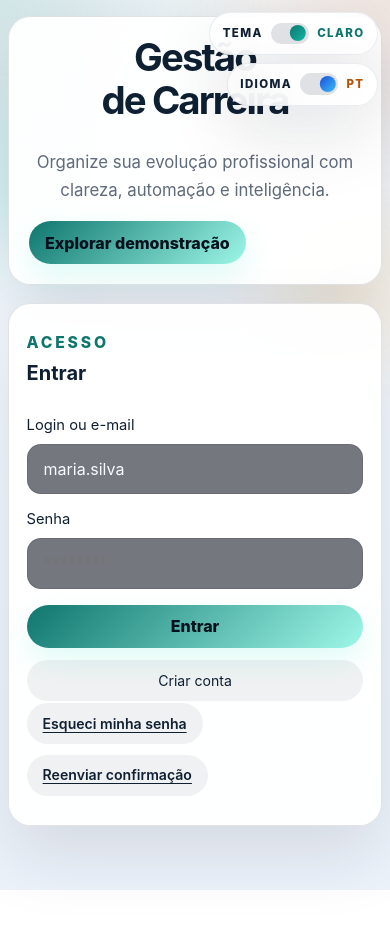
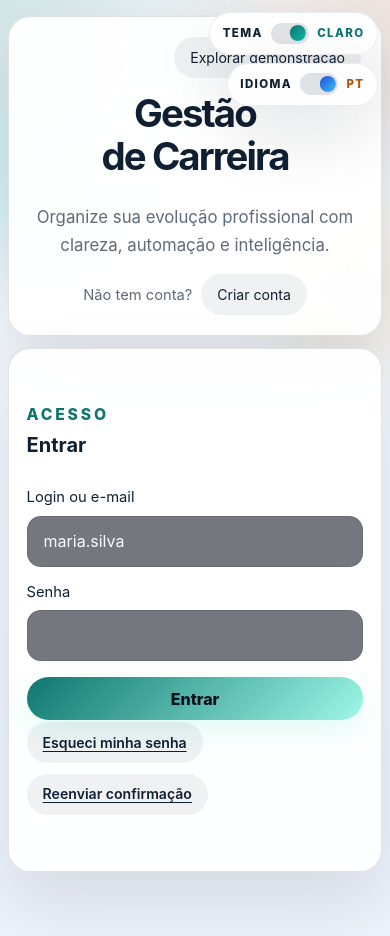
Before and after one commit to nathaliareiss/Gestaodecarreira, a Next.js app in the folder frontend/: page / in a window 390 px wide. Shown: the top 936 px of the page. Before the commit the page ends 890 px from the top, so only its background shows below. Built offline with nearby package versions, Linux system fonts and the light colour scheme; no server answers.

Commit message:
feat: adicionar funcionalidade de cadastro na seção de autenticação e melhorar a responsividade

```diff
--- a/frontend/app/globals.css
+++ b/frontend/app/globals.css
@@ -258,7 +258,7 @@ html[data-theme="light"] .note-card {
 
 .hero--auth {
   grid-template-columns: minmax(0, 1fr) minmax(0, 1fr);
-  gap: 1.5rem;
+  gap: 0.65rem;
   align-items: stretch;
 }
 
@@ -268,19 +268,30 @@ html[data-theme="light"] .note-card {
 
 .hero-copy--auth {
   min-height: clamp(28rem, 62svh, 34rem);
-  padding: 1.75rem 1.9rem;
-  justify-content: center;
-  align-items: center;
+  padding: 1.55rem 1.7rem;
+  justify-content: stretch;
+  align-items: stretch;
   text-align: center;
-  gap: 1rem;
+  gap: 0.9rem;
+}
+
+.auth-hero-topbar {
+  display: flex;
+  justify-content: flex-end;
+  align-items: flex-start;
+}
+
+.auth-hero-demo {
+  width: fit-content;
 }
 
 .auth-hero-stack {
   display: grid;
-  gap: 0.7rem;
+  gap: 0.65rem;
   align-content: center;
   justify-items: center;
   max-width: 29rem;
+  margin-inline: auto;
 }
 
 .hero-title--auth {
@@ -303,6 +314,24 @@ html[data-theme="light"] .note-card {
   line-height: 1.6;
 }
 
+.auth-hero-bottom {
+  display: flex;
+  justify-content: center;
+  align-items: center;
+  gap: 0.55rem;
+  margin-top: auto;
+  flex-wrap: wrap;
+}
+
+.auth-hero-bottom__label {
+  color: var(--muted);
+  font-size: 0.92rem;
+}
+
+.auth-hero-signup {
+  width: fit-content;
+}
+
 .hero-links--auth {
   margin-top: 0.25rem;
   display: flex;
@@ -314,10 +343,6 @@ html[data-theme="light"] .note-card {
 .hero-links--auth .primary-button,
 .hero-links--auth .ghost-button {
   min-width: 0;
-}
-
-.auth-hero-button {
-  width: fit-content;
 }
 
 .hero-copy--centered {
@@ -752,6 +777,11 @@ html[data-theme="light"] .ghost-button {
   flex-wrap: wrap;
   gap: 0.65rem 1rem;
   margin-top: 0.1rem;
+}
+
+.auth-card-links--center {
+  justify-content: center;
+  text-align: center;
 }
 
 .auth-card-links .ghost-button--text {
@@ -2522,7 +2552,7 @@ html[data-language="en"] .language-toggle__dot {
   }
 
   .hero--auth {
-    gap: 1.1rem;
+    gap: 0.75rem;
   }
 
   .hero h1 {
--- a/frontend/features/auth/controller/auth-entry-controller.tsx
+++ b/frontend/features/auth/controller/auth-entry-controller.tsx
@@ -41,6 +41,7 @@ export function AuthEntryController({ modoInicial }: AuthEntryControllerProps) {
           <AuthHeroSection
             entrandoDemo={login.entrandoDemo}
             onEntrarDemo={login.entrarComDadosDeExemplo}
+            onAbrirCadastro={() => setModo("cadastro")}
           />
         )}
 
@@ -77,7 +78,6 @@ export function AuthEntryController({ modoInicial }: AuthEntryControllerProps) {
               onRecuperacaoSubmit={login.enviarRecuperacao}
               onReenviarConfirmacao={login.reenviarConfirmacao}
               onAbrirRecuperacao={login.abrirRecuperacao}
-              onAbrirCadastro={() => setModo("cadastro")}
               onVoltarLogin={login.voltarParaLogin}
               onLoginChange={(valor) => login.atualizarCampo("login", valor)}
               onSenhaChange={(valor) => login.atualizarCampo("senha", valor)}
--- a/frontend/features/auth/view/auth-hero-section.tsx
+++ b/frontend/features/auth/view/auth-hero-section.tsx
@@ -3,13 +3,25 @@ import { useLanguage } from "@/shared/i18n/language-provider"
 type AuthHeroSectionProps = {
   entrandoDemo: boolean
   onEntrarDemo: () => void
+  onAbrirCadastro: () => void
 }
 
-export function AuthHeroSection({ entrandoDemo, onEntrarDemo }: AuthHeroSectionProps) {
+export function AuthHeroSection({ entrandoDemo, onEntrarDemo, onAbrirCadastro }: AuthHeroSectionProps) {
   const { texts } = useLanguage()
 
   return (
     <div className="hero-copy hero-copy--auth">
+      <div className="auth-hero-topbar">
+        <button
+          className="ghost-button ghost-button--compact auth-hero-demo"
+          type="button"
+          onClick={onEntrarDemo}
+          disabled={entrandoDemo}
+        >
+          {entrandoDemo ? texts.authHero.enteringDemo : texts.authHero.enterDemo}
+        </button>
+      </div>
+
       <div className="auth-hero-stack">
         <h1 className="hero-title hero-title--auth">
           <span>{texts.authHero.titleLine1}</span>
@@ -18,9 +30,12 @@ export function AuthHeroSection({ entrandoDemo, onEntrarDemo }: AuthHeroSectionP
         <p className="hero-text hero-text--auth">{texts.authHero.description}</p>
       </div>
 
-      <button className="primary-button button--large auth-hero-button" type="button" onClick={onEntrarDemo} disabled={entrandoDemo}>
-        {entrandoDemo ? texts.authHero.enteringDemo : texts.authHero.enterDemo}
-      </button>
+      <div className="auth-hero-bottom">
+        <span className="auth-hero-bottom__label">{texts.authHero.noAccount}</span>
+        <button className="ghost-button ghost-button--compact auth-hero-signup" type="button" onClick={onAbrirCadastro}>
+          {texts.authCard.createAccount}
+        </button>
+      </div>
     </div>
   )
 }
--- a/frontend/features/auth/view/login-card-view.tsx
+++ b/frontend/features/auth/view/login-card-view.tsx
@@ -22,7 +22,6 @@ type LoginCardViewProps = {
   onRecuperacaoSubmit: (evento: FormEvent<HTMLFormElement>) => void
   onReenviarConfirmacao: () => void
   onAbrirRecuperacao: () => void
-  onAbrirCadastro: () => void
   onVoltarLogin: () => void
   onLoginChange: (valor: string) => void
   onSenhaChange: (valor: string) => void
@@ -45,7 +44,6 @@ export function LoginCardView({
   onRecuperacaoSubmit,
   onReenviarConfirmacao,
   onAbrirRecuperacao,
-  onAbrirCadastro,
   onVoltarLogin,
   onLoginChange,
   onSenhaChange,
@@ -92,16 +90,9 @@ export function LoginCardView({
             <button className="primary-button button--large auth-card__primary" type="submit" disabled={carregando}>
               {carregando ? texts.authCard.signingIn : texts.authCard.signIn}
             </button>
-            <button
-              className="ghost-button ghost-button--compact auth-card__secondary"
-              type="button"
-              onClick={onAbrirCadastro}
-            >
-              {texts.authCard.createAccount}
-            </button>
           </div>
 
-          <div className="auth-card-links" aria-label="Account links">
+          <div className="auth-card-links auth-card-links--center" aria-label="Account links">
             <button
               className="ghost-button ghost-button--text"
               type="button"
--- a/frontend/shared/i18n/messages.ts
+++ b/frontend/shared/i18n/messages.ts
@@ -22,6 +22,7 @@ export type LocaleTexts = {
   authHero: {
     enterDemo: string
     enteringDemo: string
+    noAccount: string
     titleLine1: string
     titleLine2: string
     description: string
@@ -288,6 +289,7 @@ export const LOCALE_TEXTS: Record<SiteLanguage, LocaleTexts> = {
     authHero: {
       enterDemo: "Explorar demonstração",
       enteringDemo: "Abrindo demonstração...",
+      noAccount: "Não tem conta?",
       titleLine1: "Gestão",
       titleLine2: "de Carreira",
       description:
@@ -559,6 +561,7 @@ export const LOCALE_TEXTS: Record<SiteLanguage, LocaleTexts> = {
     authHero: {
       enterDemo: "Explore demo",
       enteringDemo: "Opening demo...",
+      noAccount: "No account?",
       titleLine1: "Career",
       titleLine2: "Management",
       description:
```
